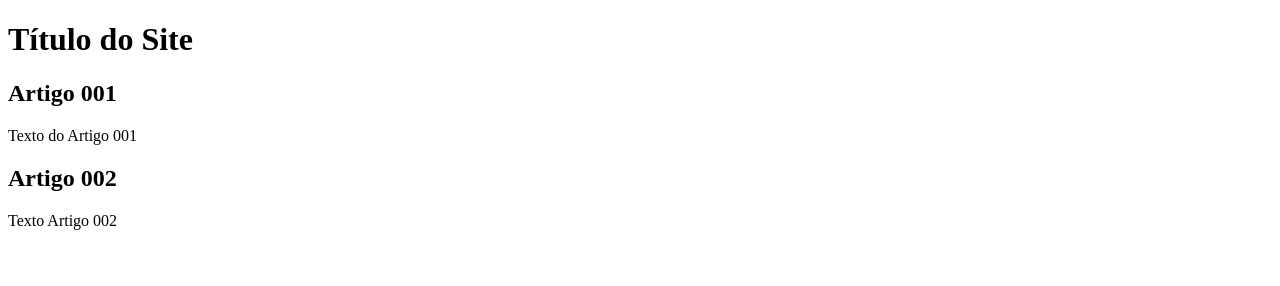
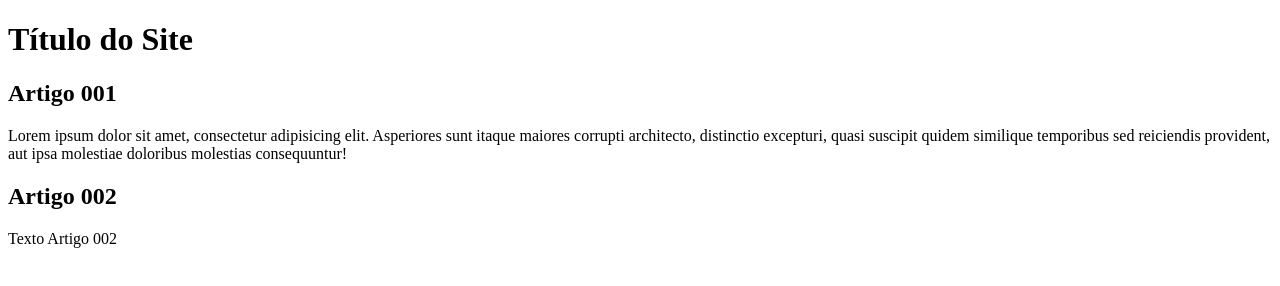
Before and after one commit to medradoarthur/projeto-site, a plain HTML site: page index.html in a window 1280 px wide. Drawn offline with Linux system fonts and the light colour scheme.

Commit message:
começo do conteudo

```diff
--- a/index.html
+++ b/index.html
@@ -13,7 +13,7 @@
         </header>
         <article>
             <h2>Artigo 001</h2>
-            <p>Texto do Artigo 001</p>
+            <p>Lorem ipsum dolor sit amet, consectetur adipisicing elit. Asperiores sunt itaque maiores corrupti architecto, distinctio excepturi, quasi suscipit quidem similique temporibus sed reiciendis provident, aut ipsa molestiae doloribus molestias consequuntur!</p>
         </article>
         <article>
             <h2>Artigo 002</h2>
```
